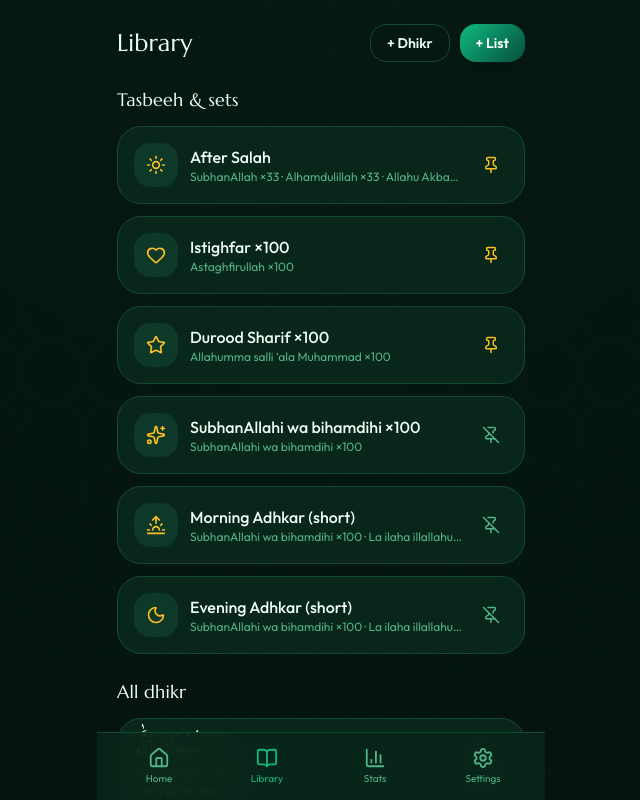
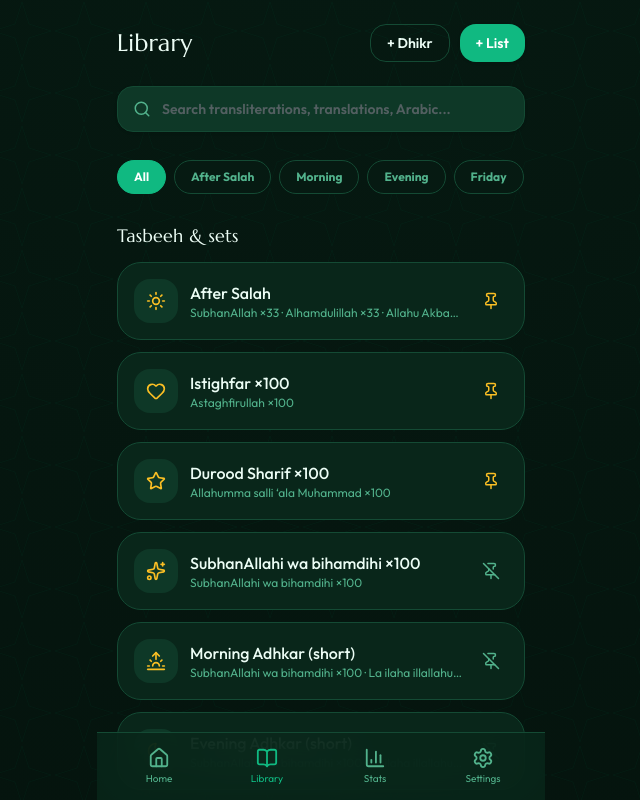
Before and after one commit to arsallanShahab/tasbeeh-counter, a React (Vite) app: page / in a window 1280 px wide. Both pictures are taken after a click on the button "Add". Shown: the top 800 px of the page, without its empty margins (319-959 px from the left). Built offline with nearby package versions, Linux system fonts and the light colour scheme; a web font is replaced by a local one.

Commit message:
feat: add search and occasion filtering to library and simplify button styles

```diff
--- a/src/components/counter/CounterView.jsx
+++ b/src/components/counter/CounterView.jsx
@@ -295,8 +295,8 @@ export const CounterView = () => {
                   resetSession();
                   setComplete(false);
                 }}
-                className="flex-1 rounded-2xl py-3 text-sm font-semibold text-white cursor-pointer shadow-lg shadow-[var(--primary)]/10 hover:shadow-[var(--primary)]/20 hover:brightness-105 active:scale-[0.96] transition-all duration-300"
-                style={{ background: "linear-gradient(135deg, var(--primary), var(--primary-dim))" }}
+                className="flex-1 rounded-2xl py-3 text-sm font-semibold text-white cursor-pointer active:scale-[0.96] transition-all duration-300 shadow-sm"
+                style={{ background: "var(--primary)" }}
               >
                 Again
               </button>
@@ -355,8 +355,8 @@ export const CounterView = () => {
               <button
                 onClick={() => applyTarget(customT)}
                 disabled={!customT}
-                className="rounded-2xl px-6 font-semibold text-white disabled:opacity-40 cursor-pointer disabled:cursor-not-allowed shadow-md shadow-[var(--primary)]/10 hover:shadow-[var(--primary)]/20 active:scale-[0.96] hover:brightness-105 transition-all duration-300"
-                style={{ background: "linear-gradient(135deg, var(--primary), var(--primary-dim))" }}
+                className="rounded-2xl px-6 font-semibold text-white disabled:opacity-40 cursor-pointer disabled:cursor-not-allowed active:scale-[0.96] transition-all duration-300 shadow-sm"
+                style={{ background: "var(--primary)" }}
               >
                 Set
               </button>
--- a/src/components/library/LibraryView.jsx
+++ b/src/components/library/LibraryView.jsx
@@ -1,5 +1,5 @@
-import React from "react";
-import { Plus, Trash2, Pin, PinOff, Sparkles } from "lucide-react";
+import React, { useState } from "react";
+import { Plus, Trash2, Pin, PinOff, Sparkles, Search } from "lucide-react";
 import { useApp } from "../../context/AppContext";
 import Card from "../common/Card";
 import { OCCASIONS, ICONS } from "../../constants/dhikrData";
@@ -12,7 +12,6 @@ export const LibraryView = () => {
     setLists,
     pinned,
     setPinned,
-    modal,
     setModal,
     dById,
     togglePin,
@@ -21,8 +20,29 @@ export const LibraryView = () => {
     settings
   } = useApp();
 
+  const [searchQuery, setSearchQuery] = useState("");
+  const [activeOccasion, setActiveOccasion] = useState("all");
+
+  // Dynamic search & occasion tagging filtering
+  const filteredLists = lists.filter((l) => {
+    const matchesSearch = l.name.toLowerCase().includes(searchQuery.toLowerCase()) ||
+      (l.note && l.note.toLowerCase().includes(searchQuery.toLowerCase()));
+    const matchesOccasion = activeOccasion === "all" || l.occasion === activeOccasion;
+    return matchesSearch && matchesOccasion;
+  });
+
+  const filteredDhikrs = dhikrs.filter((d) => {
+    const matchesSearch = d.tr.toLowerCase().includes(searchQuery.toLowerCase()) ||
+      d.en.toLowerCase().includes(searchQuery.toLowerCase()) ||
+      d.arabic.includes(searchQuery) ||
+      (d.ur && d.ur.includes(searchQuery));
+    const matchesOccasion = activeOccasion === "all" || (d.tags && d.tags.includes(activeOccasion));
+    return matchesSearch && matchesOccasion;
+  });
+
   return (
     <div className="space-y-6 anim-fade">
+      {/* Header */}
       <header className="flex items-center justify-between pt-2">
         <h1 className="font-display text-2xl text-[var(--text)]">Library</h1>
         <div className="flex gap-1.5 sm:gap-2.5">
@@ -34,18 +54,55 @@ export const LibraryView = () => {
           </button>
           <button
             onClick={() => setModal("list")}
-            className="rounded-2xl px-2.5 sm:px-4 py-1.5 sm:py-2 text-xs sm:text-sm font-semibold text-white cursor-pointer shadow-lg shadow-[var(--primary)]/10 hover:shadow-[var(--primary)]/20 active:scale-[0.96] hover:brightness-105 transition-all duration-300 shrink-0"
-            style={{ background: "linear-gradient(135deg, var(--primary), var(--primary-dim))" }}
+            className="rounded-2xl px-2.5 sm:px-4 py-1.5 sm:py-2 text-xs sm:text-sm font-semibold text-white cursor-pointer active:scale-[0.96] hover:brightness-105 transition-all duration-300 shrink-0 shadow-sm"
+            style={{ background: "var(--primary)" }}
           >
             + List
           </button>
         </div>
       </header>
 
+      {/* Solid Search Bar */}
+      <div className="relative">
+        <Search size={18} className="absolute left-4 top-1/2 -translate-y-1/2 text-[var(--muted)]" />
+        <input
+          type="text"
+          value={searchQuery}
+          onChange={(e) => setSearchQuery(e.target.value)}
+          placeholder="Search transliterations, translations, Arabic..."
+          className="w-full rounded-2xl border border-[var(--line)] bg-[var(--surface2)] pl-11 pr-4 py-3 text-sm text-[var(--text)] outline-none focus:border-[var(--primary)] placeholder:text-zinc-500/70 transition-all font-semibold shadow-sm"
+        />
+      </div>
+
+      {/* Occasion Filter Pill Carousel */}
+      <div className="flex gap-2 overflow-x-auto no-scrollbar py-1 scroll-smooth">
+        <button
+          onClick={() => setActiveOccasion("all")}
+          className="rounded-full px-4 py-2 text-xs font-bold whitespace-nowrap border cursor-pointer shrink-0 transition-all duration-200"
+          style={activeOccasion === "all" ? { background: "var(--primary)", color: "#fff", borderColor: "var(--primary)" } : { borderColor: "var(--line)", color: "var(--muted)", background: "var(--bg2)" }}
+        >
+          All
+        </button>
+        {Object.entries(OCCASIONS).map(([k, v]) => (
+          <button
+            key={k}
+            onClick={() => setActiveOccasion(k)}
+            className="rounded-full px-4 py-2 text-xs font-bold whitespace-nowrap border cursor-pointer shrink-0 transition-all duration-200"
+            style={activeOccasion === k ? { background: "var(--primary)", color: "#fff", borderColor: "var(--primary)" } : { borderColor: "var(--line)", color: "var(--muted)", background: "var(--bg2)" }}
+          >
+            {v}
+          </button>
+        ))}
+      </div>
+
+      {/* Tasbeeh & Sets Section */}
       <section>
         <h2 className="mb-3 font-display text-lg text-[var(--text)]">Tasbeeh & sets</h2>
+        {filteredLists.length === 0 ? (
+          <p className="text-center text-xs text-[var(--muted)] py-4 font-semibold">No tasbeeh sets match your parameters.</p>
+        ) : (
           <div className="space-y-3">
-          {lists.map((l) => {
+            {filteredLists.map((l) => {
               const Ico = ICONS[l.icon] || Sparkles;
               return (
                 <Card key={l.id} className="flex items-center gap-3 p-4">
@@ -92,12 +149,17 @@ export const LibraryView = () => {
               );
             })}
           </div>
+        )}
       </section>
 
+      {/* All Dhikr Section */}
       <section>
         <h2 className="mb-3 font-display text-lg text-[var(--text)]">All dhikr</h2>
+        {filteredDhikrs.length === 0 ? (
+          <p className="text-center text-xs text-[var(--muted)] py-4 font-semibold">No dhikrs match your parameters.</p>
+        ) : (
           <div className="space-y-3">
-          {dhikrs.map((d) => (
+            {filteredDhikrs.map((d) => (
               <Card key={d.id} className="flex items-center gap-3 p-4">
                 <button
                   onClick={() => startDhikr(d)}
@@ -139,6 +201,7 @@ export const LibraryView = () => {
               </Card>
             ))}
           </div>
+        )}
       </section>
     </div>
   );
--- a/src/components/library/NewDhikrModal.jsx
+++ b/src/components/library/NewDhikrModal.jsx
@@ -136,8 +136,8 @@ export const NewDhikrModal = ({ isOpen, onClose }) => {
           <button
             onClick={handleSave}
             disabled={!isValid}
-            className="w-full rounded-2xl py-4 font-semibold text-white cursor-pointer shadow-lg shadow-[var(--primary)]/10 hover:shadow-[var(--primary)]/20 hover:brightness-105 active:scale-[0.96] disabled:opacity-30 disabled:cursor-not-allowed transition-all duration-300 mt-2"
-            style={{ background: "linear-gradient(135deg, var(--primary), var(--primary-dim))" }}
+            className="w-full rounded-2xl py-4 font-semibold text-white cursor-pointer active:scale-[0.96] disabled:opacity-30 disabled:cursor-not-allowed transition-all duration-300 mt-2 shadow-sm"
+            style={{ background: "var(--primary)" }}
           >
             {isValid ? "Save & Add Dhikr" : "Fill Required Fields"}
           </button>
--- a/src/components/library/NewListModal.jsx
+++ b/src/components/library/NewListModal.jsx
@@ -211,8 +211,8 @@ export const NewListModal = ({ isOpen, onClose }) => {
           <button
             onClick={handleSave}
             disabled={!isListValid}
-            className="w-full rounded-2xl py-4 font-semibold text-white cursor-pointer shadow-lg shadow-[var(--primary)]/10 hover:shadow-[var(--primary)]/20 hover:brightness-105 active:scale-[0.96] disabled:opacity-30 disabled:cursor-not-allowed transition-all duration-300 mt-2"
-            style={{ background: "linear-gradient(135deg, var(--primary), var(--primary-dim))" }}
+            className="w-full rounded-2xl py-4 font-semibold text-white cursor-pointer active:scale-[0.96] disabled:opacity-30 disabled:cursor-not-allowed transition-all duration-300 mt-2 shadow-sm"
+            style={{ background: "var(--primary)" }}
           >
             {isListValid ? "Save & Create Set List" : "Name list & add steps"}
           </button>
```
Lines whose indentation alone changed are shown as unchanged.
